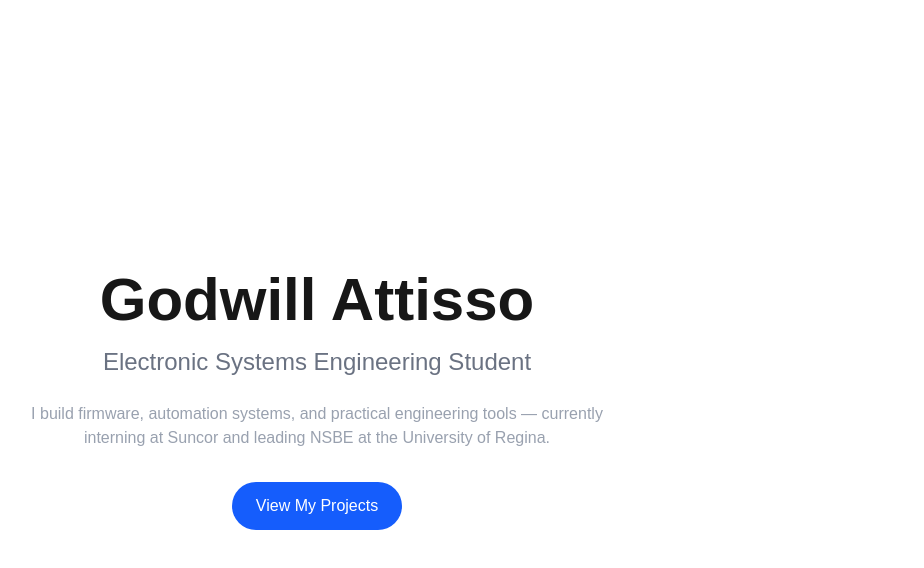
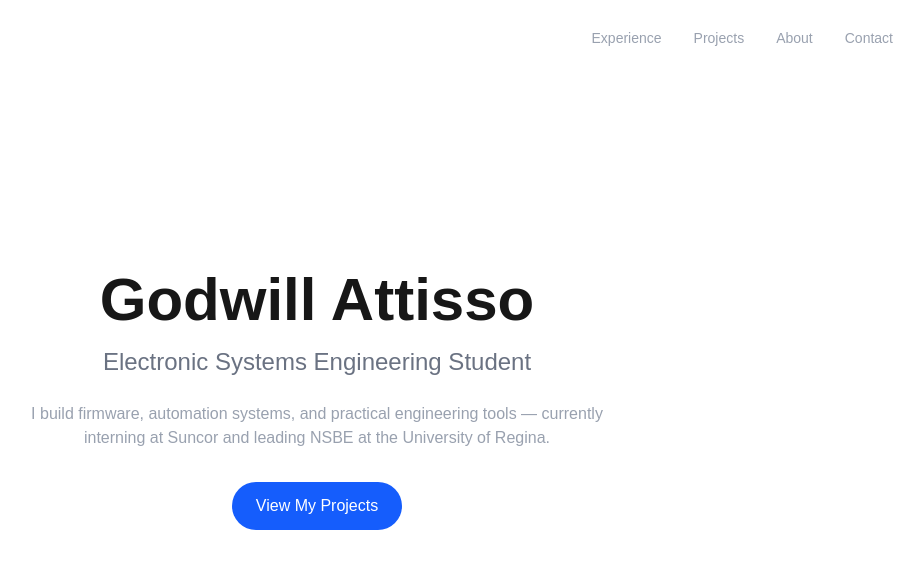
Before and after one commit to godwillattisso/portfolio, a Next.js app: page / in a window 1280 px wide. Shown: the top 568 px of the page, without its empty margins (323-1247 px from the left). Built offline with nearby package versions, Linux system fonts and the light colour scheme.

Commit message:
added navigation bar

```diff
--- a/app/page.tsx
+++ b/app/page.tsx
@@ -1,9 +1,11 @@
+import Navbar from "@/components/Navbar";
 import Hero from "@/components/Hero";
 
 export default function Home() {
   return (
     <main>
       <Hero />
+      <Navbar />
       {/* more sections will go here */}
     </main>
   );
--- /dev/null
+++ b/components/Navbar.tsx
@@ -0,0 +1,23 @@
+// components/Navbar.tsx
+
+export default function Navbar() {
+  return (
+    <nav className="fixed top-0 left-0 w-full flex items-center justify-between px-8 md:px-16 py-6 bg-transparent z-50">
+      <span className="font-bold text-lg text-white">Godwill Attisso</span>
+      <div className="flex items-center gap-8 text-sm text-gray-400">
+        <a href="#experience" className="hover:text-white transition">
+          Experience
+        </a>
+        <a href="#projects" className="hover:text-white transition">
+          Projects
+        </a>
+        <a href="#about" className="hover:text-white transition">
+          About
+        </a>
+        <a href="#contact" className="hover:text-white transition">
+          Contact
+        </a>
+      </div>
+    </nav>
+  );
+}
```
